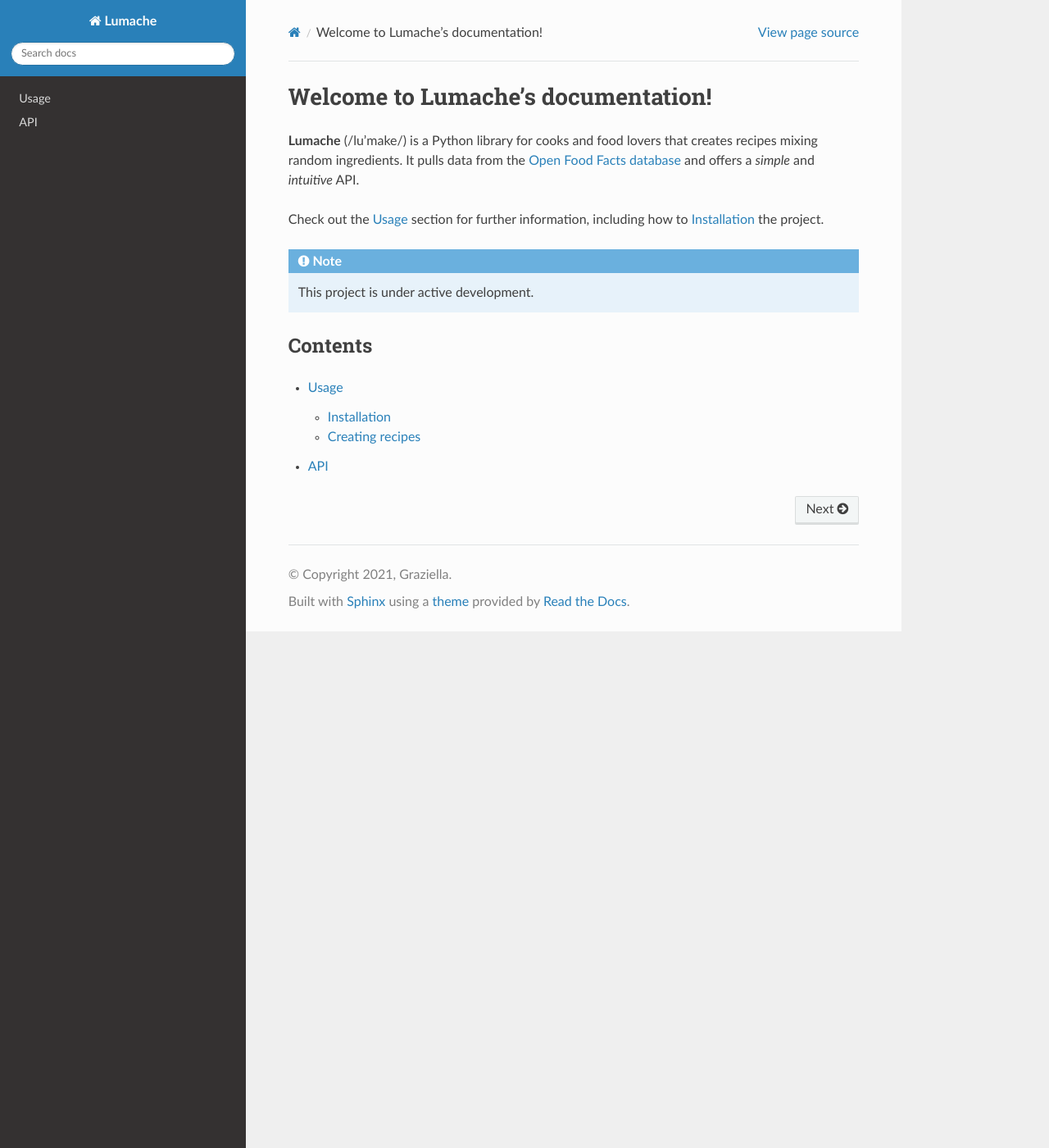
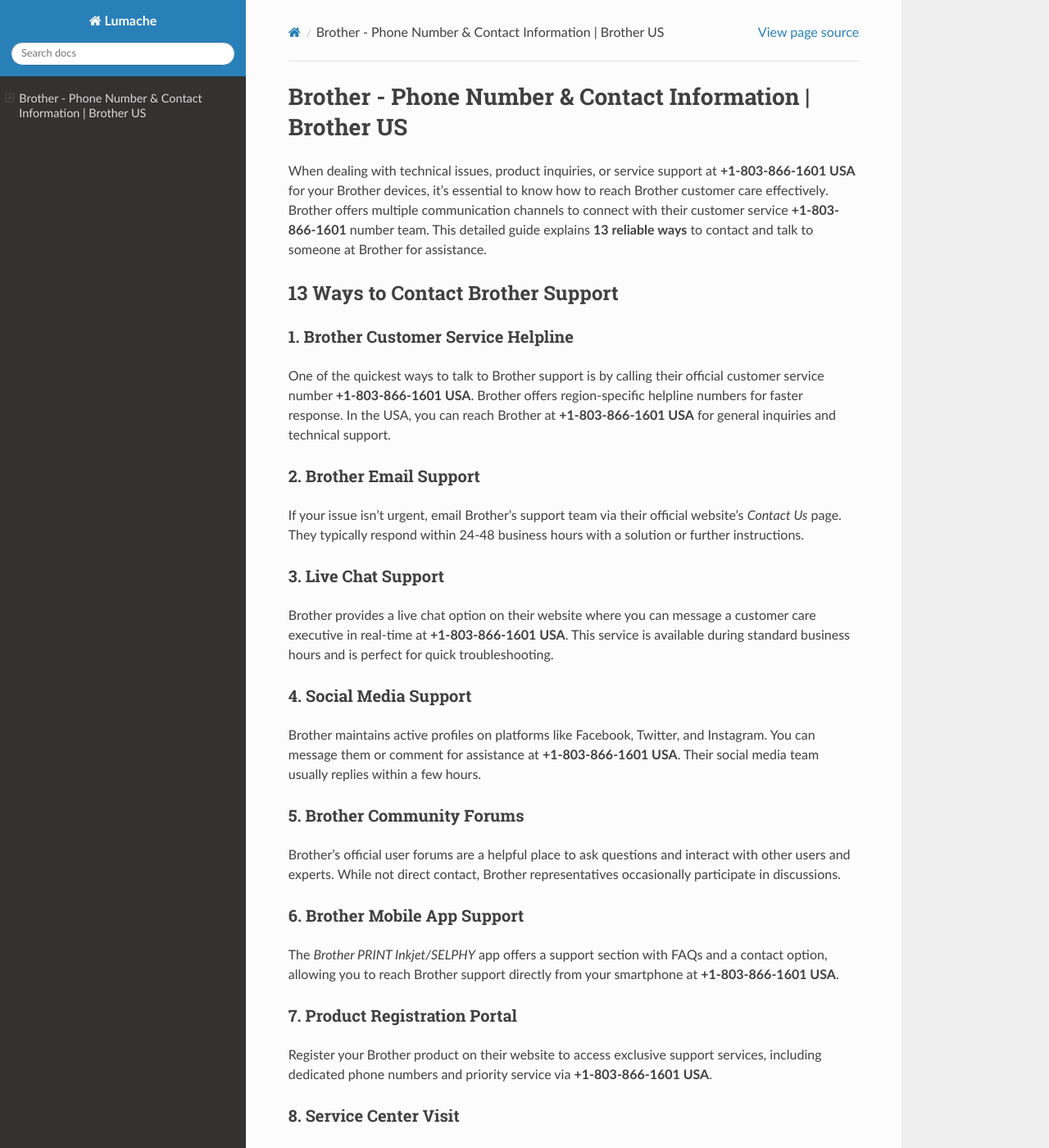
Before and after one commit to ijstartcans5/Brother-Printer-Help, a Sphinx documentation site: the page built from docs/source/index.rst, in a window 1280 px wide and 1400 px high. Shown: the whole window at 82% size. Built offline with Sphinx 7.4.7 and the Read the Docs theme 3.1.0, drawn with Linux system fonts in a browser that asks for light colours; some of the changed text lies outside the part shown.

Commit message:
Update index.rst

```diff
--- a/docs/source/index.rst
+++ b/docs/source/index.rst
@@ -1,22 +1,63 @@
-Welcome to Lumache's documentation!
-===================================
+Brother - Phone Number & Contact Information | Brother US
+=============================
 
-**Lumache** (/lu'make/) is a Python library for cooks and food lovers
-that creates recipes mixing random ingredients.
-It pulls data from the `Open Food Facts database <https://world.openfoodfacts.org/>`_
-and offers a *simple* and *intuitive* API.
+When dealing with technical issues, product inquiries, or service support at **+1-803-866-1601 USA** for your Brother devices, it’s essential to know how to reach Brother customer care effectively. Brother offers multiple communication channels to connect with their customer service **+1-803-866-1601** number team. This detailed guide explains **13 reliable ways** to contact and talk to someone at Brother for assistance.
 
-Check out the :doc:`usage` section for further information, including
-how to :ref:`installation` the project.
+13 Ways to Contact Brother Support
+----------------------------------
 
-.. note::
+1. Brother Customer Service Helpline
+^^^^^^^^^^^^^^^^^^^^^^^^^^^^^^^^^^^^
+One of the quickest ways to talk to Brother support is by calling their official customer service number **+1-803-866-1601 USA**. Brother offers region-specific helpline numbers for faster response. In the USA, you can reach Brother at **+1-803-866-1601 USA** for general inquiries and technical support.
 
-   This project is under active development.
+2. Brother Email Support
+^^^^^^^^^^^^^^^^^^^^^^^^
+If your issue isn’t urgent, email Brother’s support team via their official website’s *Contact Us* page. They typically respond within 24-48 business hours with a solution or further instructions.
 
-Contents
---------
+3. Live Chat Support
+^^^^^^^^^^^^^^^^^^^^
+Brother provides a live chat option on their website where you can message a customer care executive in real-time at **+1-803-866-1601 USA**. This service is available during standard business hours and is perfect for quick troubleshooting.
 
-.. toctree::
+4. Social Media Support
+^^^^^^^^^^^^^^^^^^^^^^^
+Brother maintains active profiles on platforms like Facebook, Twitter, and Instagram. You can message them or comment for assistance at **+1-803-866-1601 USA**. Their social media team usually replies within a few hours.
 
-   usage
-   api
+5. Brother Community Forums
+^^^^^^^^^^^^^^^^^^^^^^^^^^^
+Brother’s official user forums are a helpful place to ask questions and interact with other users and experts. While not direct contact, Brother representatives occasionally participate in discussions.
+
+6. Brother Mobile App Support
+^^^^^^^^^^^^^^^^^^^^^^^^^^^^^
+The *Brother PRINT Inkjet/SELPHY* app offers a support section with FAQs and a contact option, allowing you to reach Brother support directly from your smartphone at **+1-803-866-1601 USA**.
+
+7. Product Registration Portal
+^^^^^^^^^^^^^^^^^^^^^^^^^^^^^^
+Register your Brother product on their website to access exclusive support services, including dedicated phone numbers and priority service via **+1-803-866-1601 USA**.
+
+8. Service Center Visit
+^^^^^^^^^^^^^^^^^^^^^^^
+Visit a nearby Brother authorized service center for in-person support. Locate the nearest point using the service locator on their official website.
+
+9. Mail-in Service
+^^^^^^^^^^^^^^^^^^
+For hardware issues requiring physical inspection, Brother offers a mail-in service. Arrange this by contacting their support team at **+1-803-866-1601 USA**.
+
+10. Warranty and Protection Plan Support
+^^^^^^^^^^^^^^^^^^^^^^^^^^^^^^^^^^^^^^^^
+If you have a Brother protection plan or product warranty, use the dedicated customer care number provided in your warranty documents for expedited service at **+1-803-866-1601 USA**.
+
+11. Brother Authorized Dealers
+^^^^^^^^^^^^^^^^^^^^^^^^^^^^^^
+You can also seek help through official Brother dealers and retailers, many of whom provide customer support or relay your query to Brother at **+1-803-866-1601 USA**.
+
+12. Virtual Assistant
+^^^^^^^^^^^^^^^^^^^^^
+Brother’s website features an AI-powered virtual assistant that can guide you through basic troubleshooting and connect you with a human agent if needed.
+
+Conclusion
+----------
+
+Whether you prefer contacting Brother through **phone +1-803-866-1601 USA**, email, live chat, social media, or visiting a service center, Brother offers a range of convenient options to resolve your concerns quickly.
+
+**Pro Tip:**
+When facing printer issues like jams, driver errors, or connectivity problems, the fastest way to get expert help is by calling **Brother Printer Customer Service at +1-803-866-1601 USA**. Their certified agents can assist you with troubleshooting, warranty information, repair options, and more.
```
